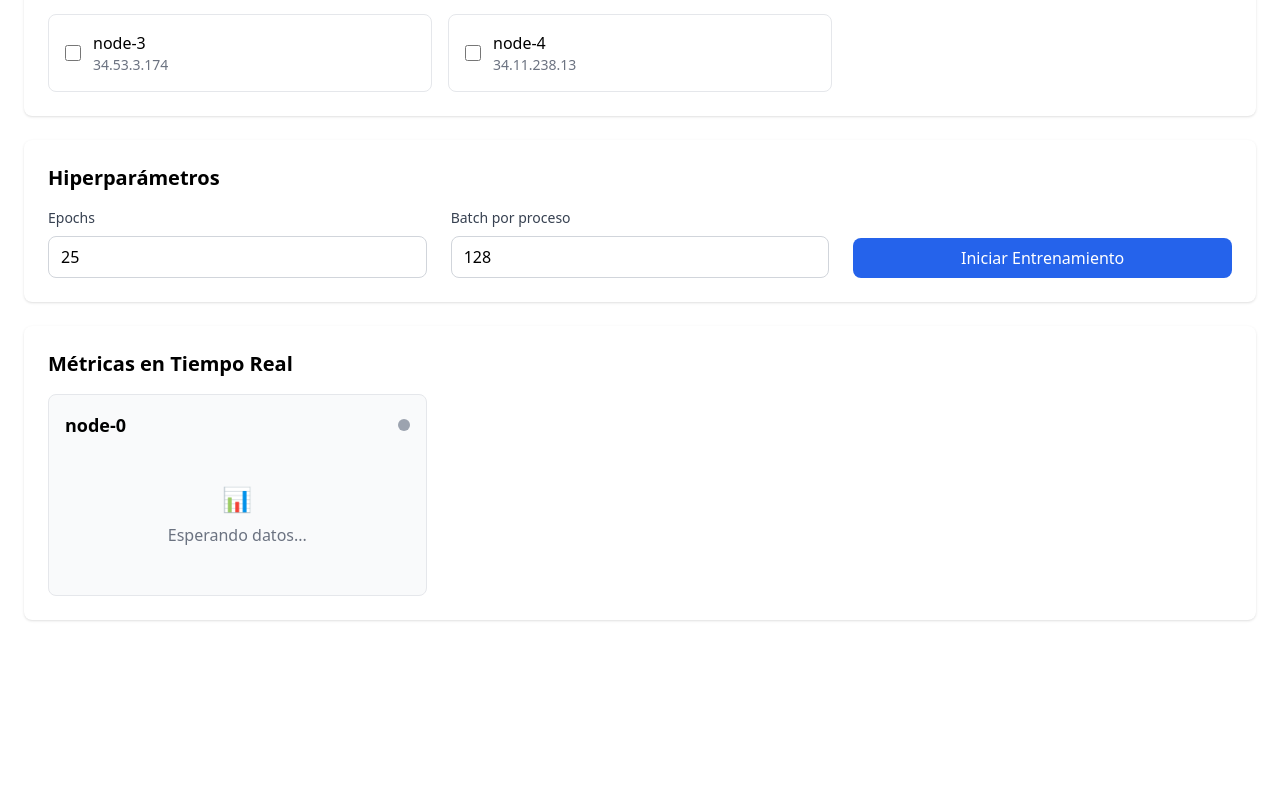
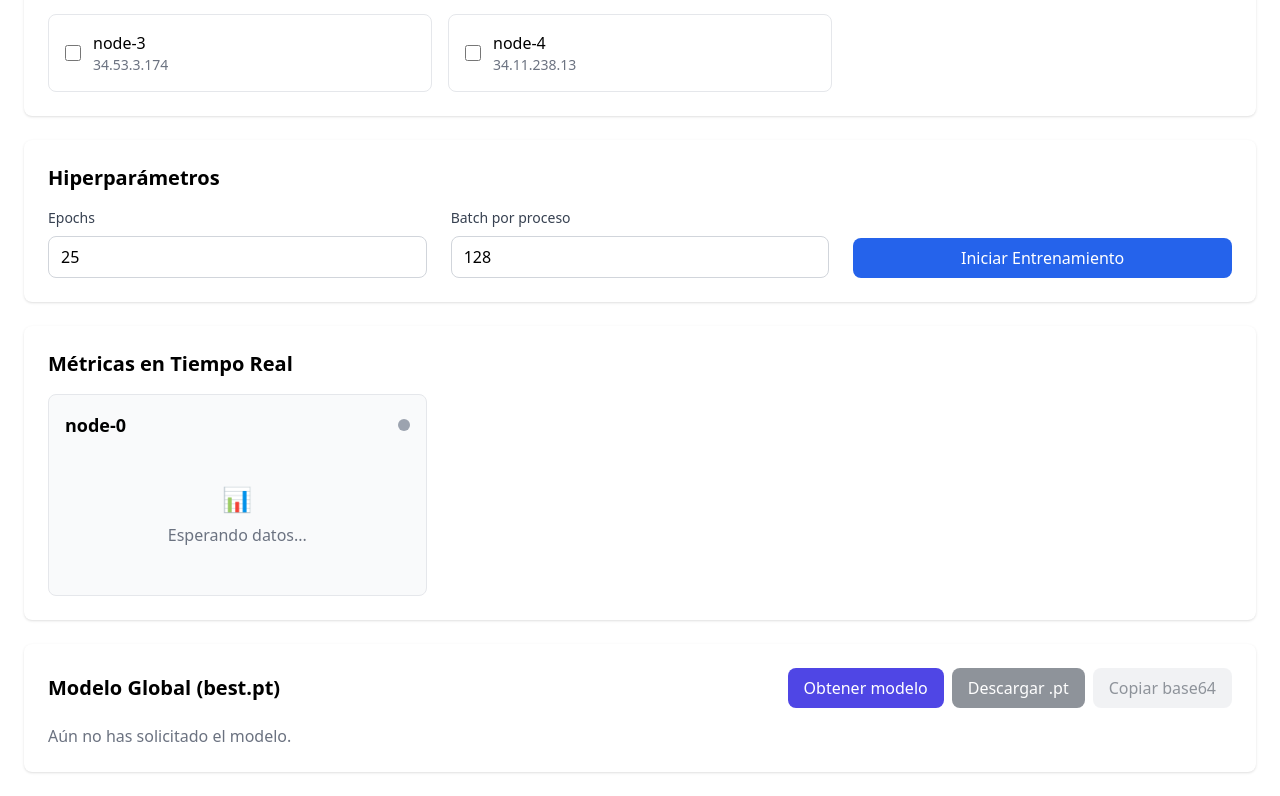
Before and after one commit to pausa11/Distrubuted-compute-CIFAR10, a React (Create React App) app in the folder front-end-cliente/: page / in a window 1280 px wide. Shown: the part 277-1073 px from the top of the page. Before the commit the page ends 921 px from the top, so only its background shows below. Built offline with nearby package versions, Linux system fonts and the light colour scheme.

Commit message:
vista en el front para obtener el best.pt

```diff
--- a/front-end-cliente/src/App.js
+++ b/front-end-cliente/src/App.js
@@ -11,7 +11,6 @@ const NODES = [
 const API_BASE = "https://sms-adequate-attention-intervals.trycloudflare.com";
 
 export default function App() {
-
   const [selected, setSelected] = useState([NODES[0].id]);
   const [epochs, setEpochs] = useState(25);
   const [batchPerProc, setBatchPerProc] = useState(128);
@@ -23,6 +22,11 @@ export default function App() {
   const [trainingProgress, setTrainingProgress] = useState({});
   const evtRef = useRef(null);
 
+  // --- Modelo global (best.pt) ---
+  const [bestModelB64, setBestModelB64] = useState(null);
+  const [bestModelInfo, setBestModelInfo] = useState(null);
+  const [bestLoading, setBestLoading] = useState(false);
+
   const toggleNode = (id) => {
     if (sessionStatus === "running") return;
     setSelected((prev) =>
@@ -30,18 +34,18 @@ export default function App() {
     );
   };
 
-  const connectSSE = useCallback((sessionId) => {
+  const connectSSE = useCallback(
+    (sessionId) => {
       if (evtRef.current) {
         evtRef.current.close();
       }
 
       console.log(`Conectando SSE para sesión: ${sessionId}`);
-
       const es = new EventSource(`${API_BASE}/events/${sessionId}`);
       let reconnectAttempts = 0;
       const maxReconnectAttempts = 5;
 
-    es.onopen = (event) => {
+      es.onopen = () => {
         console.log("SSE conectado exitosamente");
         setConnectionStatus("connected");
         setError(null);
@@ -51,22 +55,20 @@ export default function App() {
       es.onmessage = (e) => {
         try {
           const payload = JSON.parse(e.data);
-        console.log("Datos SSE recibidos:", payload);
-
           if (payload.node_id && payload.node_id !== "all") {
             setStats((prev) => ({
               ...prev,
-            [payload.node_id]: payload
+              [payload.node_id]: payload,
             }));
 
             if (payload.epoch) {
-            setTrainingProgress(prev => ({
+              setTrainingProgress((prev) => ({
                 ...prev,
                 [payload.node_id]: {
                   epoch: payload.epoch,
                   totalEpochs: epochs,
-                progress: (payload.epoch / epochs) * 100
-              }
+                  progress: (payload.epoch / epochs) * 100,
+                },
               }));
             }
           }
@@ -76,29 +78,27 @@ export default function App() {
         }
       };
 
-    es.addEventListener('connected', (e) => {
+      es.addEventListener("connected", () => {
         console.log("Evento SSE: connected");
         setConnectionStatus("connected");
       });
 
-    es.addEventListener('completed', (e) => {
+      es.addEventListener("completed", () => {
         console.log("Evento SSE: completed");
         setSessionStatus("completed");
         setConnectionStatus("disconnected");
         es.close();
       });
 
-    es.addEventListener('heartbeat', (e) => {
-      // Mantener conexión viva
-    });
+      es.addEventListener("heartbeat", () => {});
 
-    es.addEventListener('metrics', (e) => {
+      es.addEventListener("metrics", (e) => {
         try {
           const payload = JSON.parse(e.data);
           if (payload.node_id) {
             setStats((prev) => ({
               ...prev,
-            [payload.node_id]: payload
+              [payload.node_id]: payload,
             }));
           }
         } catch (err) {
@@ -106,9 +106,8 @@ export default function App() {
         }
       });
 
-    es.onerror = (event) => {
-      console.error("SSE error event:", event);
-
+      es.onerror = () => {
+        console.error("SSE error event");
         if (es.readyState === EventSource.CONNECTING) {
           console.log("SSE reconnecting...");
           setConnectionStatus("reconnecting");
@@ -118,7 +117,9 @@ export default function App() {
 
           if (sessionStatus === "running" && reconnectAttempts < maxReconnectAttempts) {
             reconnectAttempts++;
-          console.log(`Reintentando conexión SSE (${reconnectAttempts}/${maxReconnectAttempts})...`);
+            console.log(
+              `Reintentando conexión SSE (${reconnectAttempts}/${maxReconnectAttempts})...`
+            );
 
             setTimeout(() => {
               if (sessionStatus === "running") {
@@ -136,7 +137,9 @@ export default function App() {
       };
 
       evtRef.current = es;
-  }, [epochs, sessionStatus]);
+    },
+    [epochs, sessionStatus]
+  );
 
   const startTraining = async () => {
     if (selected.length === 0) {
@@ -173,7 +176,6 @@ export default function App() {
       setTrainingProgress({});
 
       connectSSE(data.session_id);
-
     } catch (err) {
       setError(`Error iniciando entrenamiento: ${err.message}`);
       setSessionStatus("failed");
@@ -187,7 +189,7 @@ export default function App() {
 
     try {
       const res = await fetch(`${API_BASE}/stop/${session}`, {
-        method: "POST"
+        method: "POST",
       });
 
       if (res.ok) {
@@ -210,6 +212,63 @@ export default function App() {
     };
   }, []);
 
+  // ----- Utilidades Modelo Global -----
+  function base64ToBlob(base64) {
+    const byteChars = atob(base64);
+    const byteNumbers = new Array(byteChars.length);
+    for (let i = 0; i < byteChars.length; i++) byteNumbers[i] = byteChars.charCodeAt(i);
+    const byteArray = new Uint8Array(byteNumbers);
+    return new Blob([byteArray], { type: "application/octet-stream" });
+  }
+
+  const fetchBestModel = useCallback(async () => {
+    setError(null);
+    setBestLoading(true);
+    try {
+      const res = await fetch(`${API_BASE}/best_model`, { method: "GET" });
+      const data = await res.json();
+      if (!res.ok || !data.ok) {
+        throw new Error(data?.error || `HTTP ${res.status}`);
+      }
+      setBestModelB64(data.model_state_b64 || null);
+
+      let meta = { ...(data.info || {}) };
+      if (data.info?.extra) {
+        if (typeof data.info.extra.val_acc !== "undefined") meta.val_acc = data.info.extra.val_acc;
+        if (typeof data.info.extra.epoch !== "undefined") meta.epoch = data.info.extra.epoch;
+      }
+      setBestModelInfo(meta);
+    } catch (e) {
+      setError(`No se pudo obtener el modelo: ${e.message}`);
+      setBestModelB64(null);
+      setBestModelInfo(null);
+    } finally {
+      setBestLoading(false);
+    }
+  }, []);
+
+  const downloadBestModel = useCallback(() => {
+    if (!bestModelB64) return;
+    const blob = base64ToBlob(bestModelB64);
+    const url = URL.createObjectURL(blob);
+    const a = document.createElement("a");
+    a.href = url;
+    a.download = "best_from_controller.pt";
+    document.body.appendChild(a);
+    a.click();
+    URL.revokeObjectURL(url);
+    a.remove();
+  }, [bestModelB64]);
+
+  const copyBestModelB64 = useCallback(async () => {
+    if (!bestModelB64) return;
+    try {
+      await navigator.clipboard.writeText(bestModelB64);
+    } catch {
+      setError("No se pudo copiar el modelo en base64.");
+    }
+  }, [bestModelB64]);
+
   const isTrainingActive = ["starting", "running"].includes(sessionStatus);
   const canModifySettings = !isTrainingActive;
 
@@ -219,24 +278,34 @@ export default function App() {
         <h1 className="text-3xl font-bold text-gray-900">Sistema de Cómputo Distribuido</h1>
         <div className="flex items-center gap-4 mt-2">
           <div className="flex items-center gap-2">
-            <div className={`w-3 h-3 rounded-full ${
-              connectionStatus === "connected" ? "bg-green-500" :
-              connectionStatus === "reconnecting" ? "bg-yellow-500 animate-pulse" :
-              connectionStatus === "error" || connectionStatus === "failed" ? "bg-red-500" : "bg-gray-400"
-            }`}></div>
+            <div
+              className={`w-3 h-3 rounded-full ${
+                connectionStatus === "connected"
+                  ? "bg-green-500"
+                  : connectionStatus === "reconnecting"
+                  ? "bg-yellow-500 animate-pulse"
+                  : connectionStatus === "error" || connectionStatus === "failed"
+                  ? "bg-red-500"
+                  : "bg-gray-400"
+              }`}
+            ></div>
             <span className="text-sm text-gray-600">
               {connectionStatus === "reconnecting" ? "Reconectando..." : `Conexión: ${connectionStatus}`}
             </span>
           </div>
           <div className="flex items-center gap-2">
-            <div className={`w-3 h-3 rounded-full ${
-              sessionStatus === "running" ? "bg-blue-500 animate-pulse" :
-              sessionStatus === "completed" ? "bg-green-500" :
-              sessionStatus === "failed" ? "bg-red-500" : "bg-gray-400"
-            }`}></div>
-            <span className="text-sm text-gray-600">
-              Estado: {sessionStatus}
-            </span>
+            <div
+              className={`w-3 h-3 rounded-full ${
+                sessionStatus === "running"
+                  ? "bg-blue-500 animate-pulse"
+                  : sessionStatus === "completed"
+                  ? "bg-green-500"
+                  : sessionStatus === "failed"
+                  ? "bg-red-500"
+                  : "bg-gray-400"
+              }`}
+            ></div>
+            <span className="text-sm text-gray-600">Estado: {sessionStatus}</span>
           </div>
         </div>
       </header>
@@ -245,10 +314,7 @@ export default function App() {
         <div className="bg-red-50 border border-red-200 rounded-lg p-4">
           <div className="flex">
             <div className="text-red-600 text-sm">{error}</div>
-            <button
-              onClick={() => setError(null)}
-              className="ml-auto text-red-600 hover:text-red-800"
-            >
+            <button onClick={() => setError(null)} className="ml-auto text-red-600 hover:text-red-800">
               ×
             </button>
           </div>
@@ -259,7 +325,12 @@ export default function App() {
         <h2 className="text-xl font-semibold mb-4">Configuración de Nodos</h2>
         <div className="grid grid-cols-1 md:grid-cols-2 lg:grid-cols-3 gap-4">
           {NODES.map((n) => (
-            <label key={n.id} className={`flex items-center gap-3 p-4 border rounded-lg cursor-pointer transition-colors ${ selected.includes(n.id) ? "border-blue-500 bg-blue-50" : "border-gray-200" } ${!canModifySettings ? "opacity-50 cursor-not-allowed" : "hover:border-gray-300"}`} >
+            <label
+              key={n.id}
+              className={`flex items-center gap-3 p-4 border rounded-lg cursor-pointer transition-colors ${
+                selected.includes(n.id) ? "border-blue-500 bg-blue-50" : "border-gray-200"
+              } ${!canModifySettings ? "opacity-50 cursor-not-allowed" : "hover:border-gray-300"}`}
+            >
               <input
                 type="checkbox"
                 checked={selected.includes(n.id)}
@@ -280,9 +351,7 @@ export default function App() {
         <h2 className="text-xl font-semibold mb-4">Hiperparámetros</h2>
         <div className="grid grid-cols-1 md:grid-cols-3 gap-6">
           <div>
-            <label className="block text-sm font-medium text-gray-700 mb-2">
-              Epochs
-            </label>
+            <label className="block text-sm font-medium text-gray-700 mb-2">Epochs</label>
             <input
               type="number"
               min="1"
@@ -294,9 +363,7 @@ export default function App() {
             />
           </div>
           <div>
-            <label className="block text-sm font-medium text-gray-700 mb-2">
-              Batch por proceso
-            </label>
+            <label className="block text-sm font-medium text-gray-700 mb-2">Batch por proceso</label>
             <input
               type="number"
               min="32"
@@ -309,15 +376,22 @@ export default function App() {
           </div>
           <div className="flex items-end">
             {sessionStatus === "idle" || sessionStatus === "completed" || sessionStatus === "failed" ? (
-              <button onClick={startTraining} disabled={selected.length === 0} className="w-full bg-blue-600 text-white px-4 py-2 rounded-lg hover:bg-blue-700 disabled:opacity-50 disabled:cursor-not-allowed transition-colors" >
+              <button
+                onClick={startTraining}
+                disabled={selected.length === 0}
+                className="w-full bg-blue-600 text-white px-4 py-2 rounded-lg hover:bg-blue-700 disabled:opacity-50 disabled:cursor-not-allowed transition-colors"
+              >
                 Iniciar Entrenamiento
               </button>
             ) : sessionStatus === "starting" ? (
-              <button disabled className="w-full bg-gray-400 text-white px-4 py-2 rounded-lg cursor-not-allowed" >
+              <button disabled className="w-full bg-gray-400 text-white px-4 py-2 rounded-lg cursor-not-allowed">
                 Iniciando...
               </button>
             ) : (
-              <button onClick={stopTraining} className="w-full bg-red-600 text-white px-4 py-2 rounded-lg hover:bg-red-700 transition-colors" >
+              <button
+                onClick={stopTraining}
+                className="w-full bg-red-600 text-white px-4 py-2 rounded-lg hover:bg-red-700 transition-colors"
+              >
                 Detener Entrenamiento
               </button>
             )}
@@ -329,9 +403,7 @@ export default function App() {
         <section className="bg-white rounded-lg shadow p-6">
           <div className="flex items-center justify-between mb-4">
             <h2 className="text-xl font-semibold">Progreso del Entrenamiento</h2>
-            <div className="text-sm text-gray-600">
-              Sesión: {session.substring(0, 8)}...
-            </div>
+            <div className="text-sm text-gray-600">Sesión: {session.substring(0, 8)}...</div>
           </div>
 
           <div className="grid grid-cols-1 md:grid-cols-2 lg:grid-cols-3 gap-4">
@@ -349,7 +421,10 @@ export default function App() {
                   </div>
                   {progress && (
                     <div className="w-full bg-gray-200 rounded-full h-2">
-                      <div className="bg-blue-600 h-2 rounded-full transition-all duration-300" style={{ width: `${Math.min(progress.progress, 100)}%` }} />
+                      <div
+                        className="bg-blue-600 h-2 rounded-full transition-all duration-300"
+                        style={{ width: `${Math.min(progress.progress, 100)}%` }}
+                      />
                     </div>
                   )}
                 </div>
@@ -370,7 +445,7 @@ export default function App() {
               <div key={id} className="border border-gray-200 rounded-lg p-4 bg-gray-50">
                 <div className="flex items-center justify-between mb-3">
                   <h3 className="font-semibold text-lg">{id}</h3>
-                  <div className={`w-3 h-3 rounded-full ${ hasData ? "bg-green-500" : "bg-gray-400" }`}/>
+                  <div className={`w-3 h-3 rounded-full ${hasData ? "bg-green-500" : "bg-gray-400"}`} />
                 </div>
 
                 {hasData ? (
@@ -378,15 +453,11 @@ export default function App() {
                     <div className="grid grid-cols-2 gap-4">
                       <div className="bg-white rounded p-2">
                         <div className="text-xs text-gray-500">CPU</div>
-                        <div className="text-lg font-medium">
-                          {s.cpu?.toFixed?.(1) ?? 0}%
-                        </div>
+                        <div className="text-lg font-medium">{s.cpu?.toFixed?.(1) ?? 0}%</div>
                       </div>
                       <div className="bg-white rounded p-2">
                         <div className="text-xs text-gray-500">RAM</div>
-                        <div className="text-lg font-medium">
-                          {s.ram?.toFixed?.(1) ?? 0}%
-                        </div>
+                        <div className="text-lg font-medium">{s.ram?.toFixed?.(1) ?? 0}%</div>
                       </div>
                     </div>
 
@@ -397,15 +468,11 @@ export default function App() {
                       </div>
                       <div className="bg-white rounded p-2 text-center">
                         <div className="text-xs text-gray-500">Loss</div>
-                        <div className="font-medium">
-                          {s.loss?.toFixed?.(4) ?? "-"}
-                        </div>
+                        <div className="font-medium">{s.loss?.toFixed?.(4) ?? "-"}</div>
                       </div>
                       <div className="bg-white rounded p-2 text-center">
                         <div className="text-xs text-gray-500">Acc</div>
-                        <div className="font-medium">
-                          {s.acc?.toFixed?.(2) ?? "-"}%
-                        </div>
+                        <div className="font-medium">{s.acc?.toFixed?.(2) ?? "-"}%</div>
                       </div>
                     </div>
 
@@ -433,6 +500,83 @@ export default function App() {
           </div>
         )}
       </section>
+
+      {/* === Sección Modelo Global best.pt === */}
+      <section className="bg-white rounded-lg shadow p-6">
+        <div className="flex items-center justify-between mb-4">
+          <h2 className="text-xl font-semibold">Modelo Global (best.pt)</h2>
+          <div className="flex gap-2">
+            <button
+              onClick={fetchBestModel}
+              className="bg-indigo-600 text-white px-4 py-2 rounded-lg hover:bg-indigo-700 disabled:opacity-50"
+              disabled={bestLoading}
+            >
+              {bestLoading ? "Cargando..." : "Obtener modelo"}
+            </button>
+            <button
+              onClick={downloadBestModel}
+              className="bg-gray-800 text-white px-4 py-2 rounded-lg hover:bg-gray-900 disabled:opacity-50"
+              disabled={!bestModelB64}
+            >
+              Descargar .pt
+            </button>
+            <button
+              onClick={copyBestModelB64}
+              className="bg-gray-200 text-gray-800 px-4 py-2 rounded-lg hover:bg-gray-300 disabled:opacity-50"
+              disabled={!bestModelB64}
+            >
+              Copiar base64
+            </button>
+          </div>
+        </div>
+
+        {bestModelInfo ? (
+          <div className="grid grid-cols-1 md:grid-cols-3 gap-4 text-sm">
+            <div className="bg-gray-50 p-3 rounded border">
+              <div className="text-gray-500">Ruta</div>
+              <div className="font-medium break-all">{bestModelInfo.path || "-"}</div>
+            </div>
+            <div className="bg-gray-50 p-3 rounded border">
+              <div className="text-gray-500">Tamaño</div>
+              <div className="font-medium">
+                {bestModelInfo.size_bytes?.toLocaleString?.() ?? "-"} bytes
+              </div>
+            </div>
+            <div className="bg-gray-50 p-3 rounded border">
+              <div className="text-gray-500">Actualizado</div>
+              <div className="font-medium">
+                {bestModelInfo.updated_at
+                  ? new Date(bestModelInfo.updated_at * 1000).toLocaleString()
+                  : "-"}
+              </div>
+            </div>
+            {"val_acc" in bestModelInfo && (
+              <div className="bg-gray-50 p-3 rounded border">
+                <div className="text-gray-500">Val Acc</div>
+                <div className="font-medium">
+                  {typeof bestModelInfo.val_acc === "number"
+                    ? `${(bestModelInfo.val_acc * 100).toFixed(2)}%`
+                    : String(bestModelInfo.val_acc)}
+                </div>
+              </div>
+            )}
+            {"epoch" in bestModelInfo && (
+              <div className="bg-gray-50 p-3 rounded border">
+                <div className="text-gray-500">Epoch</div>
+                <div className="font-medium">{bestModelInfo.epoch}</div>
+              </div>
+            )}
+            <div className="bg-gray-50 p-3 rounded border md:col-span-3">
+              <div className="text-gray-500">Estado</div>
+              <div className="font-medium">
+                {bestModelB64 ? "Modelo cargado (base64 listo para usar)" : "Aún no cargado"}
+              </div>
+            </div>
+          </div>
+        ) : (
+          <div className="text-gray-500">Aún no has solicitado el modelo.</div>
+        )}
+      </section>
     </div>
   );
 }
```
Lines whose indentation alone changed are shown as unchanged.
